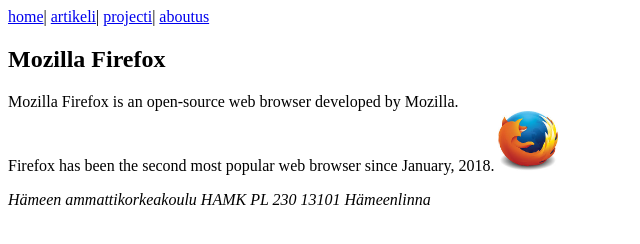
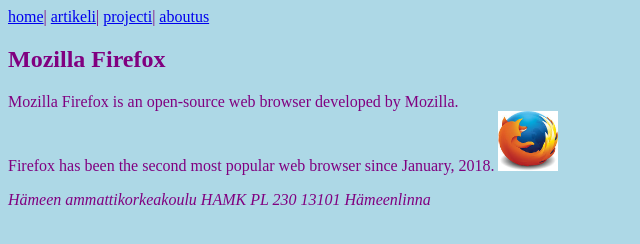
Before and after one commit to Hobitti/AkseliSavinainenwww21, a plain HTML site: page article.html in a window 1280 px wide. Shown: the whole page, without its empty margins (0-640 px from the left). Drawn offline with Linux system fonts and the light colour scheme.

Commit message:
Update css.css

```diff
--- a/style/css.css
+++ b/style/css.css
@@ -1,5 +1,5 @@
 body {
-	background-color:"#f000000";
-	font-family:"Italica";
-	color:"#800080";
+	 background-color: lightblue;
+	font-family:"Times New Roman";
+	color:#800080;
 }
```
